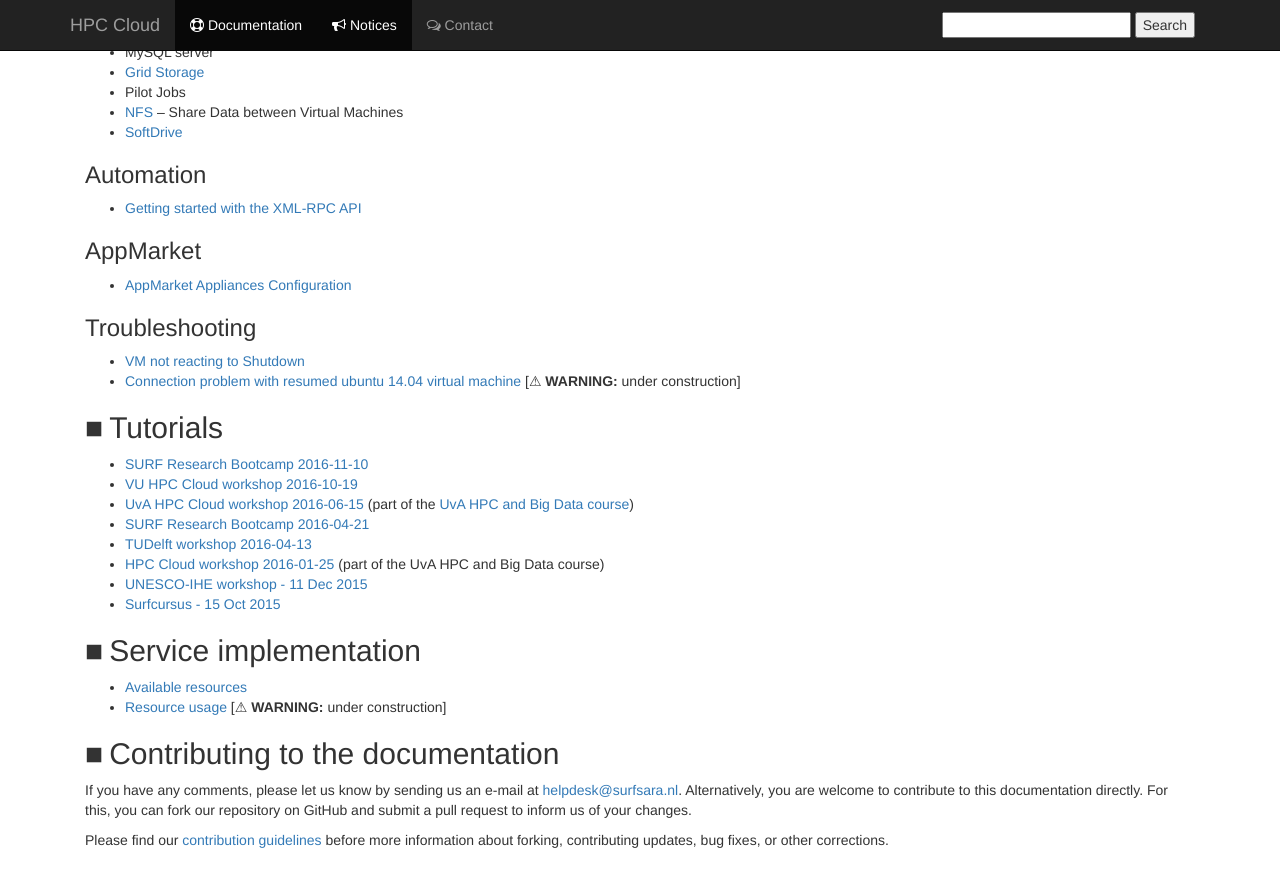
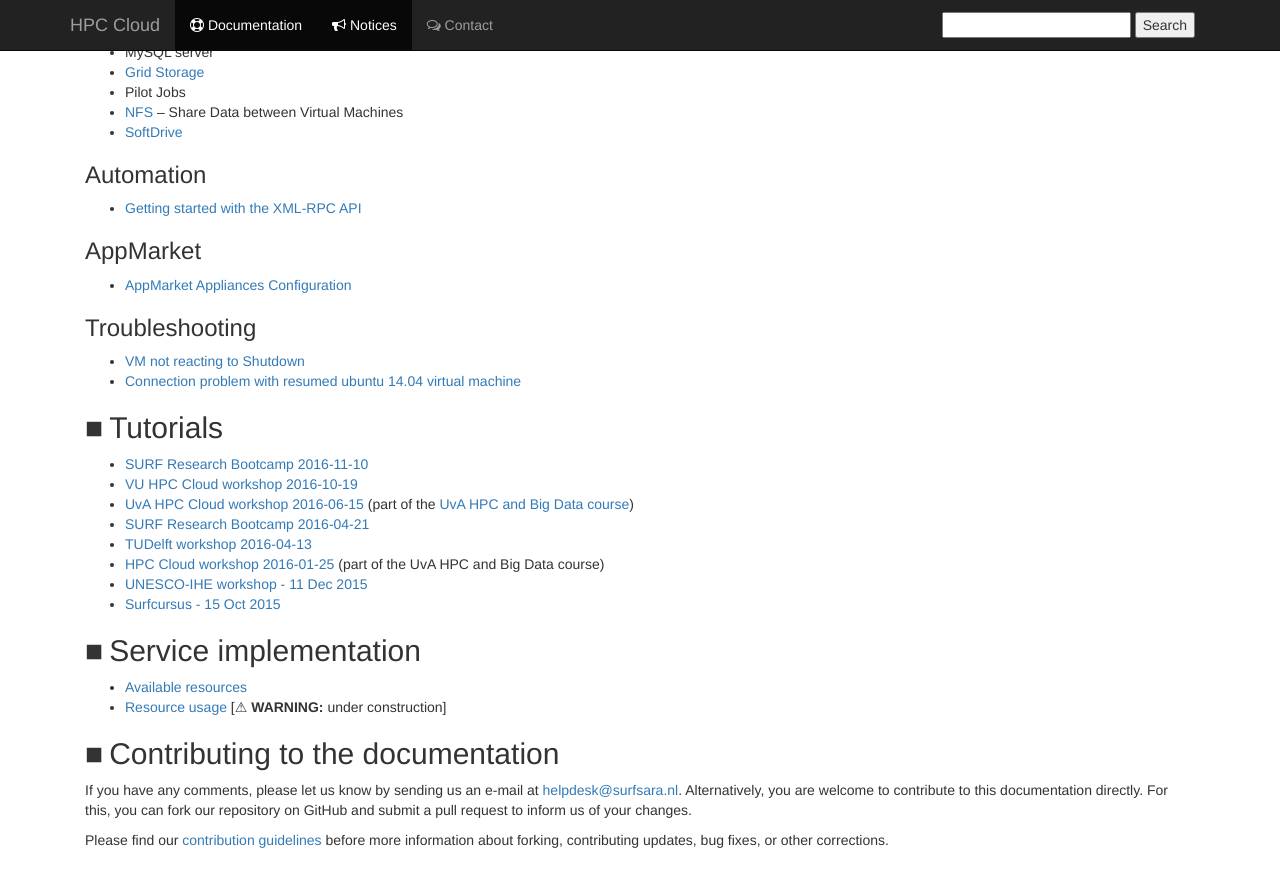
Before and after one commit to sara-nl/clouddocs, a Jekyll site: the page built from index.markdown, in a window 1280 px wide and 900 px high, scrolled down 1515 px. Shown: the top 887 px of the window. Built offline with Jekyll 4.4.1, drawn with Linux system fonts in a browser that asks for light colours; nearby versions of some CDN libraries.

Commit message:
removed warning

```diff
--- a/index.markdown
+++ b/index.markdown
@@ -89,7 +89,7 @@
 ### Troubleshooting
 
 * [VM not reacting to Shutdown](vm-not-reacting-to-shutdown)
-* [Connection problem with resumed ubuntu 14.04 virtual machine](connection_problem_ubuntu1404) [⚠ **WARNING:** under construction]
+* [Connection problem with resumed ubuntu 14.04 virtual machine](connection_problem_ubuntu1404)
 
 ## Tutorials
 * [SURF Research Bootcamp 2016-11-10](bootcamp-20161110/index)
```
